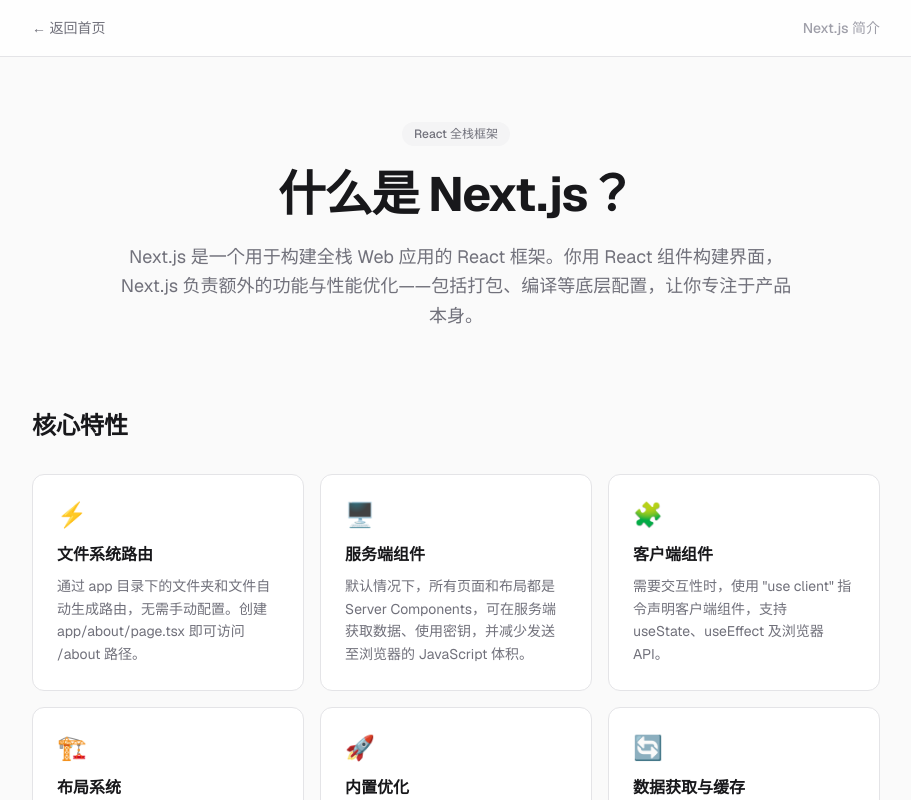
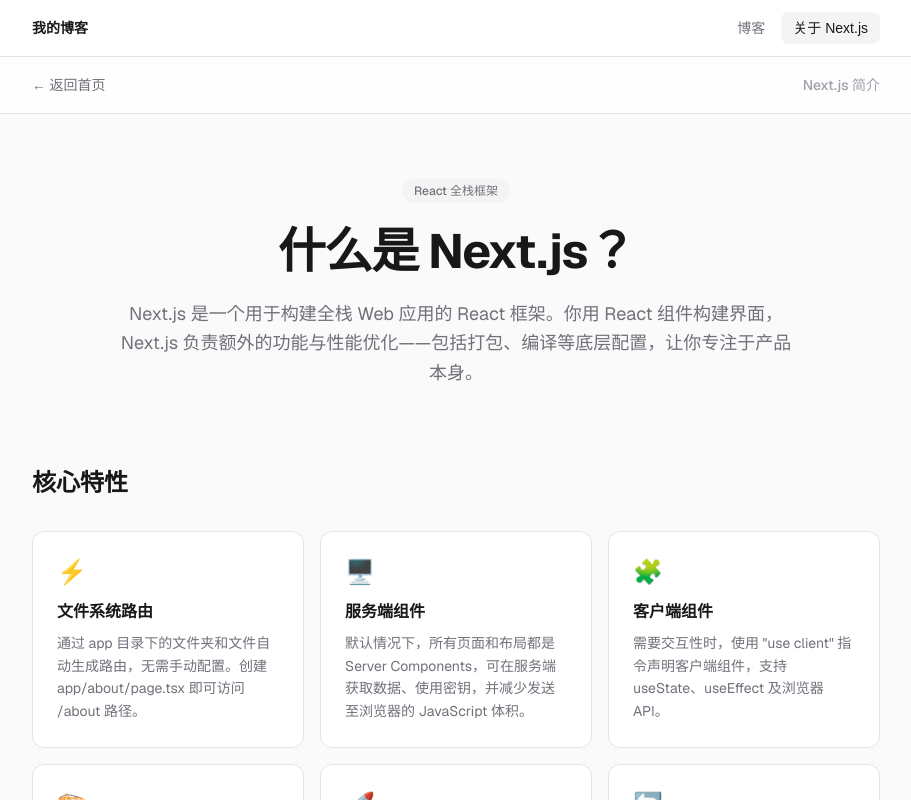
Before and after one commit to heixiake/my-app, a Next.js app: page /about in a window 1280 px wide. Shown: the top 800 px of the page, without its empty margins (184-1095 px from the left). Built offline with nearby package versions, Linux system fonts and the light colour scheme.

Commit message:
layout中添加了顶部导航

```diff
--- /dev/null
+++ b/app/components/nav.tsx
@@ -0,0 +1,44 @@
+"use client";
+
+import Link from "next/link";
+import { usePathname } from "next/navigation";
+
+const links = [
+  { href: "/blog", label: "博客" },
+  { href: "/about", label: "关于 Next.js" },
+];
+
+export default function Nav() {
+  const pathname = usePathname();
+
+  return (
+    <header className="sticky top-0 z-10 border-b border-zinc-200 dark:border-zinc-800 bg-white/80 dark:bg-zinc-950/80 backdrop-blur-sm">
+      <div className="max-w-4xl mx-auto px-6 h-14 flex items-center justify-between">
+        <Link
+          href="/"
+          className="text-sm font-semibold text-zinc-900 dark:text-zinc-50 hover:opacity-75 transition-opacity"
+        >
+          我的博客
+        </Link>
+        <nav className="flex items-center gap-1">
+          {links.map((link) => {
+            const isActive = pathname === link.href || pathname.startsWith(link.href + "/");
+            return (
+              <Link
+                key={link.href}
+                href={link.href}
+                className={`px-3 py-1.5 rounded-lg text-sm transition-colors ${
+                  isActive
+                    ? "bg-zinc-100 dark:bg-zinc-800 text-zinc-900 dark:text-zinc-50 font-medium"
+                    : "text-zinc-500 hover:text-zinc-900 hover:bg-zinc-100 dark:hover:text-zinc-100 dark:hover:bg-zinc-800"
+                }`}
+              >
+                {link.label}
+              </Link>
+            );
+          })}
+        </nav>
+      </div>
+    </header>
+  );
+}
--- a/app/layout.tsx
+++ b/app/layout.tsx
@@ -1,6 +1,7 @@
 import type { Metadata } from "next";
 import { Geist, Geist_Mono } from "next/font/google";
 import "./globals.css";
+import Nav from "./components/nav";
 
 const geistSans = Geist({
   variable: "--font-geist-sans",
@@ -13,8 +14,11 @@
 });
 
 export const metadata: Metadata = {
-  title: "Create Next App",
-  description: "Generated by create next app",
+  title: {
+    template: "%s | 我的博客",
+    default: "我的博客",
+  },
+  description: "分享前端技术与 Next.js 实战经验",
 };
 
 export default function RootLayout({
@@ -28,7 +32,10 @@
       className={`${geistSans.variable} ${geistMono.variable} h-full antialiased`}
       suppressHydrationWarning
     >
-      <body className="min-h-full flex flex-col">{children}</body>
+      <body className="min-h-full flex flex-col">
+          <Nav />
+          {children}
+        </body>
     </html>
   );
 }
--- a/app/page.tsx
+++ b/app/page.tsx
@@ -7,36 +7,11 @@
   description: "分享前端技术与 Next.js 实战经验",
 };
 
-const navLinks = [
-  { href: "/blog", label: "博客" },
-  { href: "/about", label: "关于 Next.js" },
-];
-
 export default function Home() {
   const recentPosts = posts.slice(0, 3);
 
   return (
     <div className="min-h-screen bg-zinc-50 dark:bg-zinc-950 font-sans">
-      {/* 顶部导航 */}
-      <header className="border-b border-zinc-200 dark:border-zinc-800 bg-white dark:bg-zinc-950">
-        <div className="max-w-4xl mx-auto px-6 h-14 flex items-center justify-between">
-          <Link href="/" className="text-sm font-semibold text-zinc-900 dark:text-zinc-50">
-            我的博客
-          </Link>
-          <nav className="flex items-center gap-1">
-            {navLinks.map((link) => (
-              <Link
-                key={link.href}
-                href={link.href}
-                className="px-3 py-1.5 rounded-lg text-sm text-zinc-500 hover:text-zinc-900 hover:bg-zinc-100 dark:hover:text-zinc-100 dark:hover:bg-zinc-800 transition-colors"
-              >
-                {link.label}
-              </Link>
-            ))}
-          </nav>
-        </div>
-      </header>
-
       <main className="max-w-4xl mx-auto px-6">
         {/* Hero */}
         <section className="py-24 border-b border-zinc-100 dark:border-zinc-800">
@@ -132,15 +107,8 @@
         <div className="max-w-4xl mx-auto px-6 py-8 flex items-center justify-between text-sm text-zinc-400 dark:text-zinc-600">
           <span>我的博客</span>
           <div className="flex items-center gap-4">
-            {navLinks.map((link) => (
-              <Link
-                key={link.href}
-                href={link.href}
-                className="hover:text-zinc-600 dark:hover:text-zinc-400 transition-colors"
-              >
-                {link.label}
-              </Link>
-            ))}
+            <Link href="/blog" className="hover:text-zinc-600 dark:hover:text-zinc-400 transition-colors">博客</Link>
+            <Link href="/about" className="hover:text-zinc-600 dark:hover:text-zinc-400 transition-colors">关于 Next.js</Link>
           </div>
         </div>
       </footer>
```
